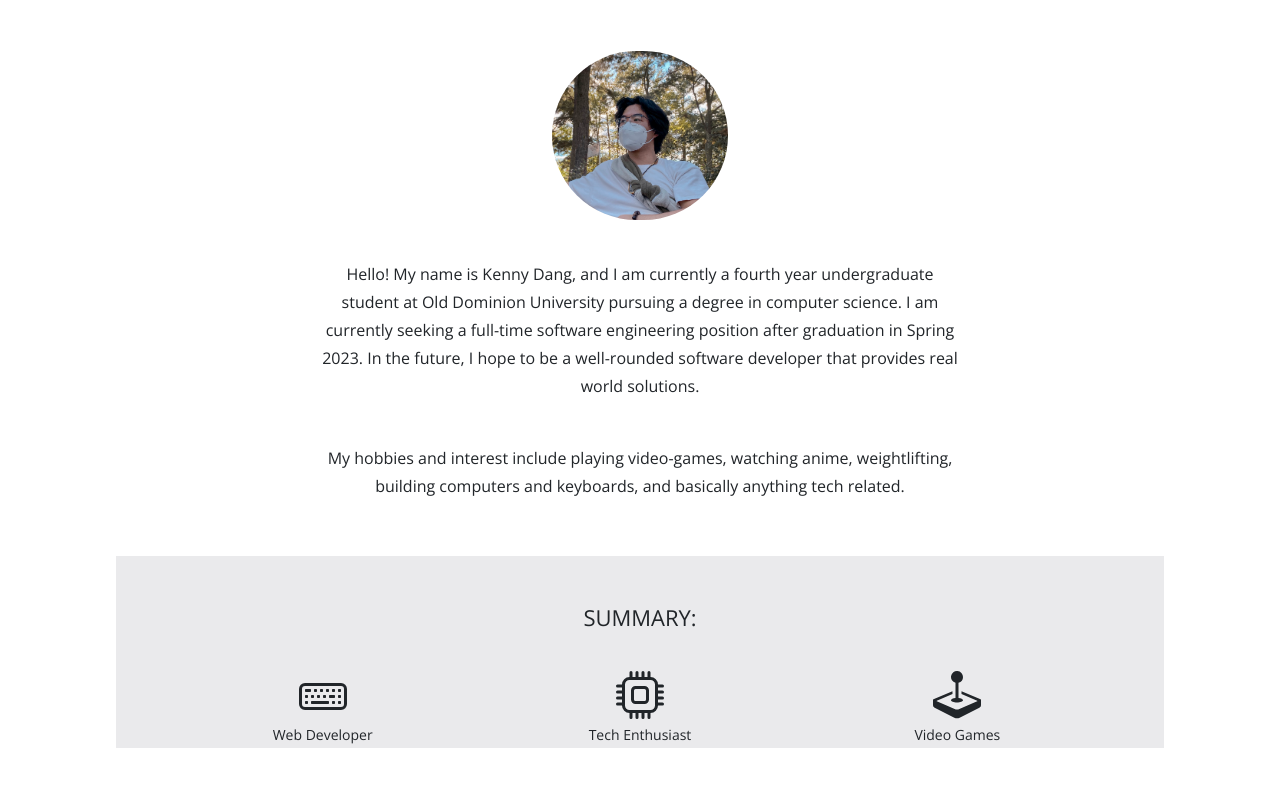
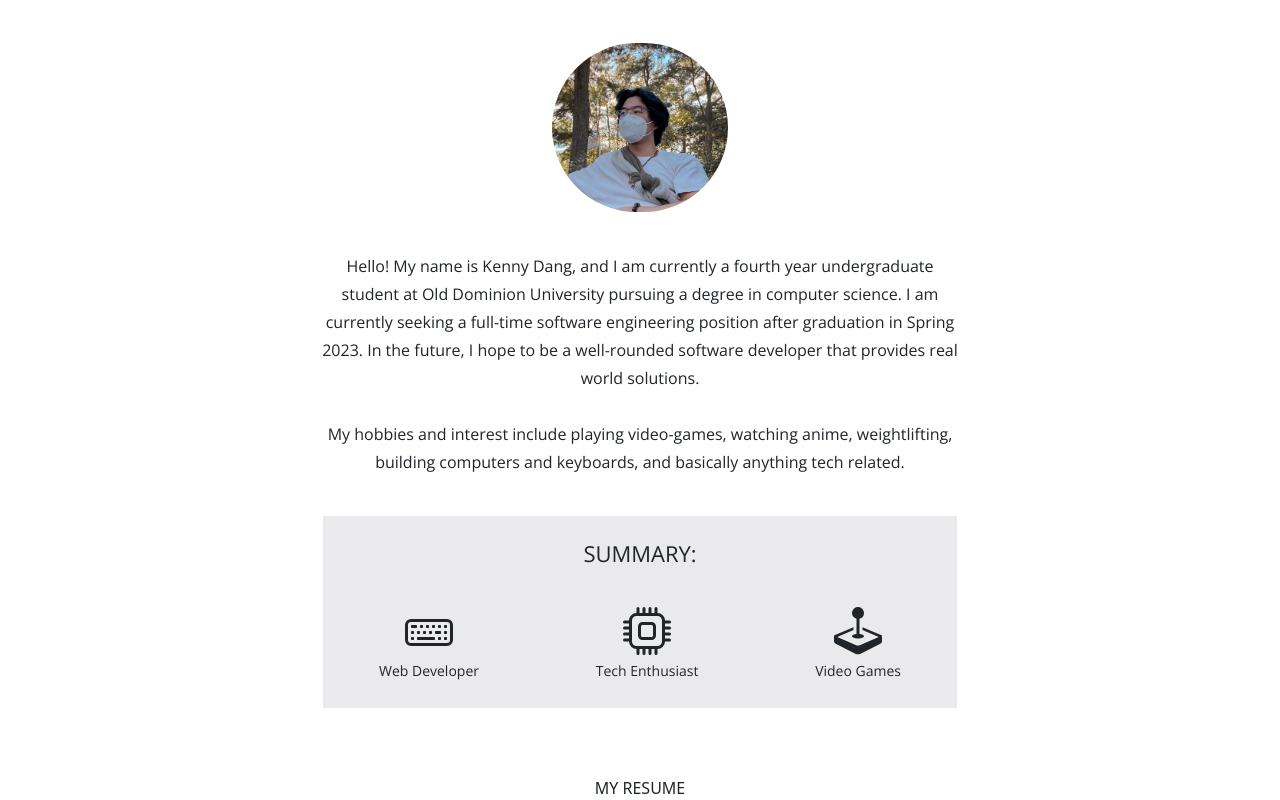
Before and after one commit to kenny-dd/knd-v2, a React (Vite) app: page / in a window 1280 px wide. Shown: the part 1035-1835 px from the top of the page. Before the commit the page ends 1787 px from the top, so only its background shows below. Built offline with nearby package versions, Linux system fonts and the light colour scheme.

Commit message:
completed summary section

```diff
--- a/src/App.jsx
+++ b/src/App.jsx
@@ -1,16 +1,16 @@
 import NavBar from "./components/NavBar";
 import Home from "./components/Home";
 import About from "./components/About";
+import Resume from "./components/Resume";
 import { useRef } from "React";
 import { MacScrollbar } from "mac-scrollbar";
 
 function App() {
-
   return (
     <div>
-      {/* <NavBar /> */}
       <Home />
-      <About  />
+      <About />
+      <Resume />
     </div>
   );
 }
--- a/src/components/About.jsx
+++ b/src/components/About.jsx
@@ -5,15 +5,15 @@ import { BsCpu, BsJoystick, BsKeyboard } from "react-icons/bs";
 
 const About = () => {
   const iconFormat = "w-12 h-12 mb-2";
-  const iconLayout = "flex flex-col items-center align-top w-1/3";
+  const iconLayout = "flex flex-col items-center align-top px-8";
 
   return (
     <div
       name="about"
-      className="max-w-screen-lg mx-auto flex flex-col justify-center w-full h-full align-center pt-24"
+      className="max-w-screen-lg py-68 mx-auto flex flex-col justify-center w-full h-full align-center"
     >
       <div name="body-text">
-        <h1 className="flex justify-center items-center uppercase text-title font-250 pb-11">
+        <h1 className="flex justify-center items-center uppercase text-title font-250 p-8">
           A Little Bit About Me
         </h1>
 
@@ -25,46 +25,46 @@ const About = () => {
           name="about-me"
           className="flex flex-col justify-center items-center text-center my-10 mx-48 leading-7 text-base font-body"
         >
-          <p>
+          <text>
             Hello! My name is Kenny Dang, and I am currently a fourth year
             undergraduate student at Old Dominion University pursuing a degree
             in computer science. I am currently seeking a full-time software
             engineering position after graduation in Spring 2023. In the future,
             I hope to be a well-rounded software developer that provides real
             world solutions.
-          </p>
+          </text>
           <br />
-          <p>
+          <text className="pb-0">
             My hobbies and interest include playing video-games, watching anime,
             weightlifting, building computers and keyboards, and basically
             anything tech related.
-          </p>
+          </text>
         </div>
       </div>
       <div>
-        <div class="row">
-          <div className="align-center p-5 h-48 w-2/4 font-body font-thin bg-summaryGray">
-            <h3 className="flex justify-center uppercase mb-10 text-summary">
+        <div className="flex flex-col justify-center items-center">
+          <div className="align-center p-6 h-48 w-634 font-body font-thin bg-summaryGray">
+            <h3 className="flex justify-center uppercase mb-10 text-summary font-250">
               Summary:
             </h3>
-            <div className="flex flex-row">
+            <div className="flex flex-row justify-between">
               <div className={iconLayout}>
                 <div className="inline-block">
                   <BsKeyboard className={iconFormat} />
                 </div>
-                <h5 className="text-iconLabel">Web Developer</h5>
+                <h5 className="text-iconLabel font-250">Web Developer</h5>
               </div>
               <div className={iconLayout}>
                 <div className="inline-block">
                   <BsCpu className={iconFormat} />
                 </div>
-                <h5 className="text-iconLabel">Tech Enthusiast</h5>
+                <h5 className="text-iconLabel font-250">Tech Enthusiast</h5>
               </div>
               <div className={iconLayout}>
                 <div className="inline-block">
                   <BsJoystick className={iconFormat} />
                 </div>
-                <h5 className="text-iconLabel">Video Games</h5>
+                <h5 className="text-iconLabel font-250">Video Games</h5>
               </div>
             </div>
           </div>
--- /dev/null
+++ b/src/components/Resume.jsx
@@ -0,0 +1,14 @@
+import React from "react";
+
+function Resume() {
+  return (
+    <div
+      name="resume"
+      className="flex flex-col justify-center items-center uppercase"
+    >
+      My Resume
+    </div>
+  );
+}
+
+export default Resume;
--- a/tailwind.config.js
+++ b/tailwind.config.js
@@ -25,7 +25,14 @@ module.exports = {
       },
       fontWeight: {
         250: "250",
+        200: "200",
       },
+      width: {
+        634: "634px",
+      },
+      padding: {
+        68: '68px'
+      }
     },
   },
   plugins: [require("tailwind-scrollbar")],
```
